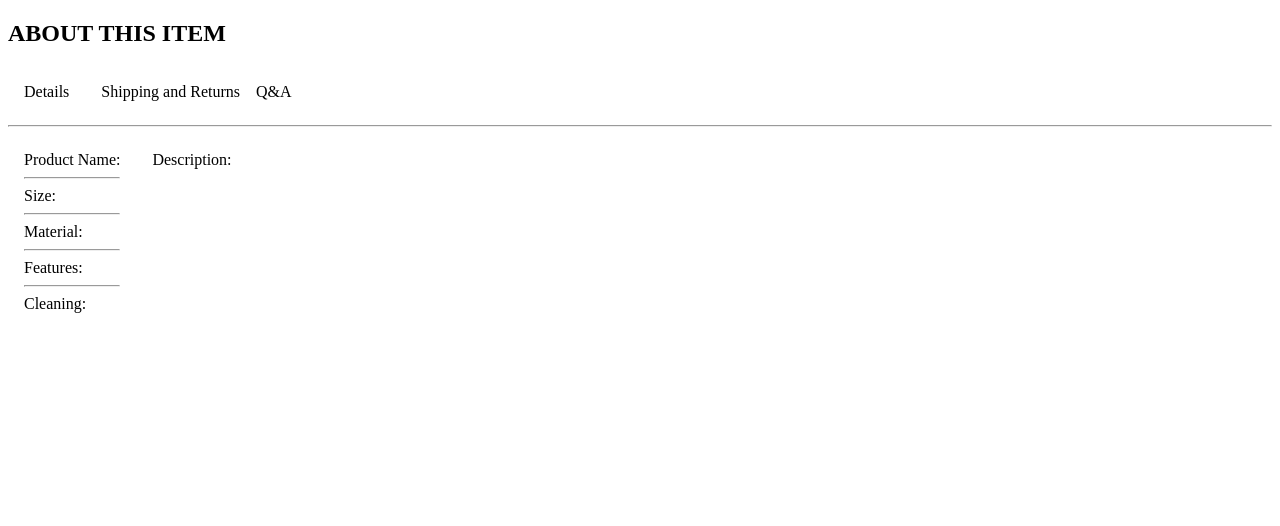
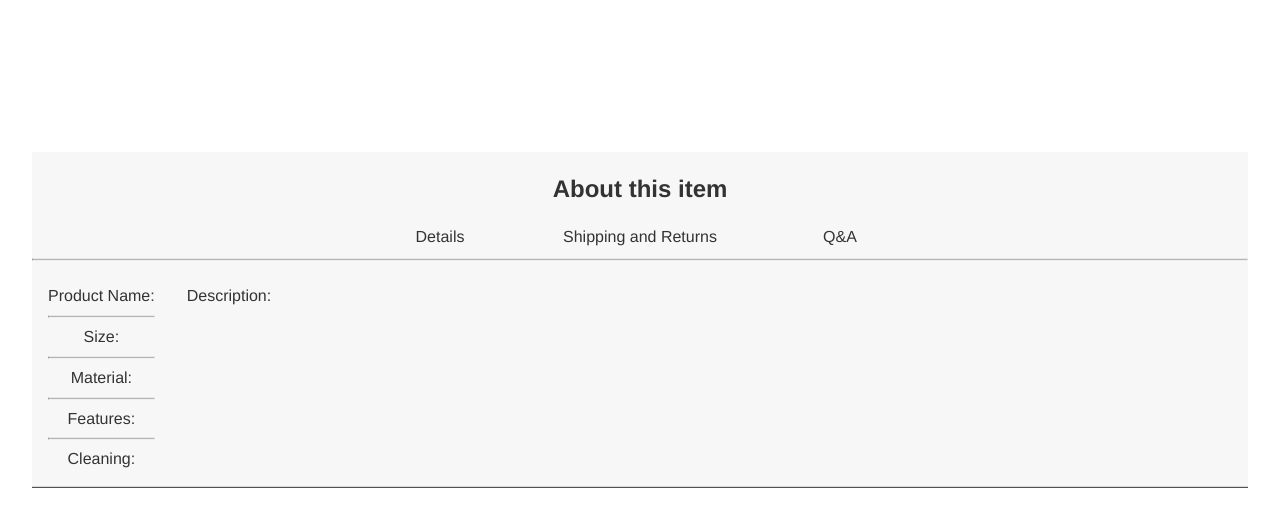
Before and after one commit to mcsp-05-SDC/Kim_SDC, a React (Create React App) app in the folder frontend/: page / in a window 1280 px wide. Shown: the top 526 px of the page. Built offline with nearby package versions, Linux system fonts and the light colour scheme.

Commit message:
added the three tabs as classes and some CSS

```diff
--- a/frontend/src/App.css
+++ b/frontend/src/App.css
@@ -0,0 +1,31 @@
+.hide{
+    display: none;
+}
+.item-details{
+    text-align: center;
+    align-content: center;
+    width: 95%;
+    position: absolute;
+    left: 50%;
+    top: 40%;
+    transform: translate(-50%, -50%);
+    border-bottom: 1px solid;
+   font-size: 16px;
+    background-color: rgb(247, 247, 247);
+    color: rgb(51, 51, 51);
+    line-height: 1.4285;
+    font-family: "Targetica", "Helvetica Neue", Helvetica, Arial, sans-serif;
+
+}
+.tabs{
+    height: 100%;
+
+    display: flex;
+    align-items: center;
+    justify-content: center;
+}
+.tab{
+    font-size: 16px;
+    width: 200px;
+    height: 25px;
+}
--- a/frontend/src/App.js
+++ b/frontend/src/App.js
@@ -1,19 +1,36 @@
 import React, {Component} from 'react';
 // import logo from './logo.svg';
- import './App.css';
-import Tabs from './Tabs'
+import Detail from './Detail-tab'
+import Shipping from './Shipping-tab'
+import Question from './Question-tab'
 
 export default class App extends Component {
   constructor(props) {
     super(props);
     this.state = {
-
+          detail: "show",
+          ship: "hide",
+          question: "hide",
 
       };
   }
 
-
-
+// add method for each tab click
+  clickDetail(e){
+    this.setState({detail: "show"})
+    this.setState({ship: "hide"})
+    this.setState({question: "hide"})
+  }
+  clickShip(e){
+    this.setState({ship: "show"})
+    this.setState({detail: "hide"})
+    this.setState({question: "hide"})
+  }
+  clickQuestion(e){
+    this.setState({question: "show"})
+    this.setState({detail: "hide"})
+    this.setState({ship: "hide"})
+  }
 
   componentDidMount(){
 
@@ -23,15 +40,17 @@ export default class App extends Component {
 
     return (
       <div className={'item-details'}>
-        <h2>ABOUT THIS ITEM </h2>
+        <h2>About this item </h2>
         <div className={"product-tabs"}>
-          <div>
-            <div id={"detail-tab"} style= {{"float": "left", "padding": "1em"}}>Details</div>
-            <div id={"ship-tab"} style= {{"float": "left", "padding": "1em"}}>Shipping and Returns</div>
-            <div id={"qna-tab"} style= {{ "padding": "1em"}}>Q&A</div>
+          <div className={"tabs"}>
+            <div className={"tab"} onClick={this.clickDetail.bind(this)}>Details</div>
+            <div className={"tab"} onClick={this.clickShip.bind(this)}>Shipping and Returns</div>
+            <div className={"tab"}  onClick={this.clickQuestion.bind(this)}>Q&A</div>
           </div>
           <hr/>
-         <Tabs/>
+         <Detail  class={this.state.detail} />
+         <Shipping  class={this.state.ship}/>
+         <Question  class={this.state.question}/>
         </div>
       </div>
     );
--- a/frontend/src/Tabs.js
+++ b/frontend/src/Detail-tab.js
@@ -1,6 +1,6 @@
 import React, {Component} from 'react';
 
-export default class App extends Component {
+export default class Detail extends Component {
     constructor(props) {
       super(props);
       this.state = {
@@ -18,12 +18,13 @@ export default class App extends Component {
 
 
 
+
     render() {
 
 
       return (
 
-            <div id={"detailinfo"}>
+            <div className={this.props.class}>
               <div id={"specifications"} style= {{"float": "left", "padding": "1em"}}>
                 <div id={"name"} className={"spec"}>Product Name:{}</div>
                 <hr/>
--- /dev/null
+++ b/frontend/src/Question-tab.js
@@ -0,0 +1,31 @@
+import React, {Component} from 'react';
+
+export default class Question extends Component {
+    constructor(props) {
+      super(props);
+      this.state = {
+          qna: "",
+
+        };
+    }
+
+
+//method to set the state to the information recieved from the get request
+
+
+
+    render() {
+
+
+      return (
+
+            <div className={this.props.class}>
+                <div id={"questionNAnswer"}>Question and Answers </div>
+                <div id={"qna"}>{this.state.qna}</div>
+
+
+            </div>
+
+      );
+    }
+  }
--- /dev/null
+++ b/frontend/src/Shipping-tab.js
@@ -0,0 +1,33 @@
+import React, {Component} from 'react';
+
+export default class Shipping extends Component {
+    constructor(props) {
+      super(props);
+      this.state = {
+           shipOp:"",
+           shipDe:"",
+           shipRe: ""
+
+        };
+    }
+
+
+
+
+
+
+    render() {
+
+
+      return (
+
+            <div className={this.props.class}>
+            <div id={"shippingOptions"}><b>Shipping Options:</b>{this.state.shipOp}</div>
+            <div id={"shippingDetails"}><b>Shipping Details:</b>{this.state.shipDe}</div>
+            <div id={"shippingReturn"}><b>Returns:</b>{this.state.shipRe}</div>
+
+            </div>
+
+      );
+    }
+  }
--- a/frontend/src/index.js
+++ b/frontend/src/index.js
@@ -2,6 +2,7 @@ import React from 'react';
 import ReactDOM from 'react-dom';
 import App from './App';
 import * as serviceWorker from './serviceWorker';
+import './App.css';
 
 ReactDOM.render(
   <React.StrictMode>
```
Also changed, not shown: 1 other file (tests, documents, lock files or other folders).
